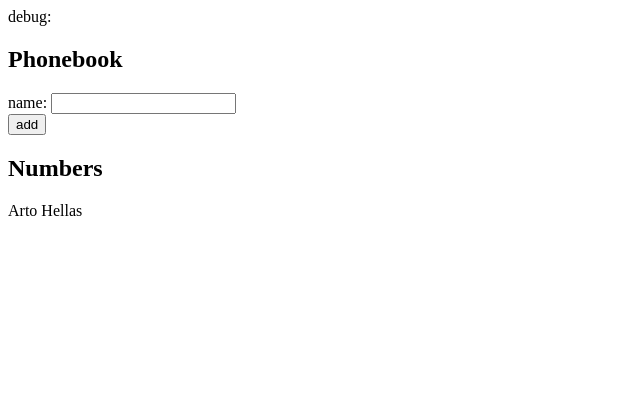
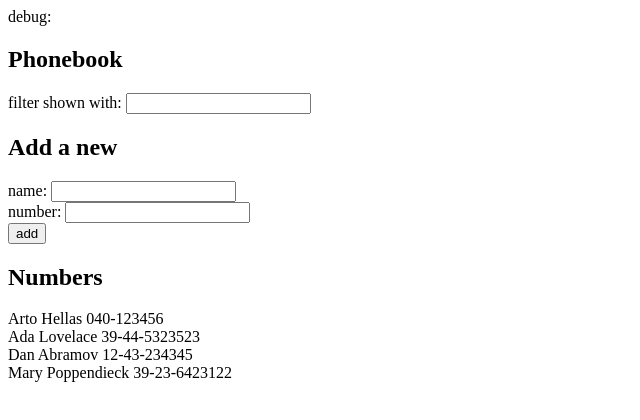
Before and after one commit to Nothing-Too-Fancy/FullstackOpen, a React (Vite) app in the folder Exercises/part2/phonebook/: page / in a window 1280 px wide. Shown: the top 420 px of the page, without its empty margins (0-640 px from the left). Built offline with nearby package versions, Linux system fonts and the light colour scheme.

Commit message:
exercise 2.8 and 2.9

```diff
--- a/Exercises/part2/phonebook/src/App.jsx
+++ b/Exercises/part2/phonebook/src/App.jsx
@@ -3,7 +3,7 @@
 const Number = (props) => {
 
   return (
-    <div>{props.name}</div>
+    <div>{props.name} {props.number}</div>
   )
 }
 
@@ -13,9 +13,14 @@
 
 const App = () => {
   const [persons, setPersons] = useState([
-    { name: 'Arto Hellas' }
+    { name: 'Arto Hellas', number: '040-123456', id: 1 },
+    { name: 'Ada Lovelace', number: '39-44-5323523', id: 2 },
+    { name: 'Dan Abramov', number: '12-43-234345', id: 3 },
+    { name: 'Mary Poppendieck', number: '39-23-6423122', id: 4 }
   ])
   const [newName, setNewName] = useState('')
+  const [newNumber, setNewNumber] = useState('')
+  const [newFilter, setNewFilter] = useState('')
 
   const isDuplicate = () => {
     return persons.find((person) => person.name === newName) ? !undefined : false
@@ -29,32 +34,47 @@
     }
     else {
       const numberObject = {
-        name: newName
+        name: newName,
+        number: newNumber
       }
       setPersons(persons.concat(numberObject))
     }
     setNewName('')
+    setNewNumber('')
   }
 
   const handleNameChange = (event) => {
     setNewName(event.target.value)
   }
 
+  const handleNumberChange = (event) => {
+    setNewNumber(event.target.value)
+  }
+
+  const handleFilterChange = (event) => {
+    setNewFilter(event.target.value)
+  }
+
   return (
     <div>
       <div>debug: {newName}</div>
       <h2>Phonebook</h2>
+      filter shown with: <input value={newFilter} onChange={handleFilterChange}/>
       <form onSubmit={addNumber}>
+        <h2>Add a new</h2>
         <div>
-          name: <input value={newName} onChange={handleNameChange}/>
+          name: <input required value={newName} onChange={handleNameChange}/>
+        </div>
+        <div>
+          number: <input required value={newNumber} onChange={handleNumberChange}/>
         </div>
         <div>
           <button type="submit">add</button>
         </div>
       </form>
       <h2>Numbers</h2>
-      {persons.map((person) =>
-        <Number key={person.name} name={person.name} />)}
+      {persons.filter((person) => person.name.toLowerCase().includes(newFilter.toLowerCase())).map((person) =>
+        <Number key={person.name} name={person.name} number={person.number} />)}
 
     </div>
   )
```
